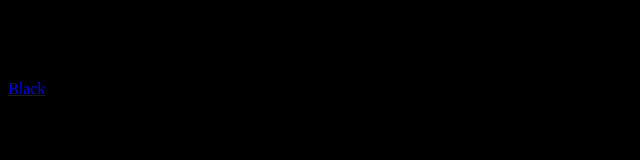
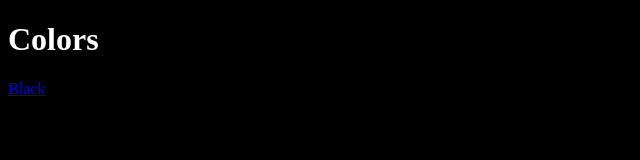
Before and after one commit to navtojchahal/testsite, a plain HTML site: page index.html in a window 1280 px wide. Shown: the whole page, without its empty margins (0-640 px from the left). Drawn offline with Linux system fonts and the light colour scheme.

Commit message:
Update index.html

```diff
--- a/index.html
+++ b/index.html
@@ -1,6 +1,6 @@
 <!DOCTYPE html>
 <html>
-<body bgcolor=Black>
+<body bgcolor=Black text=White>
   <h1>Colors</h1>
   <a href="https://navtojchahal.github.io/testsite/colors/black.html">Black</a>
 </body>
```
